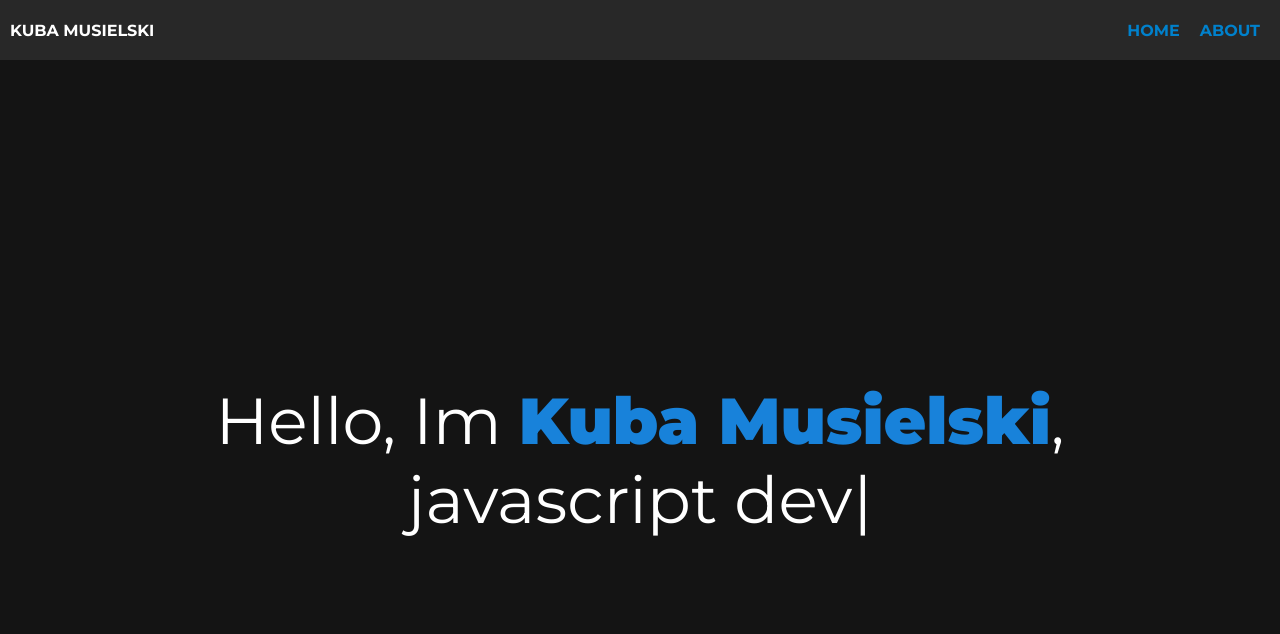
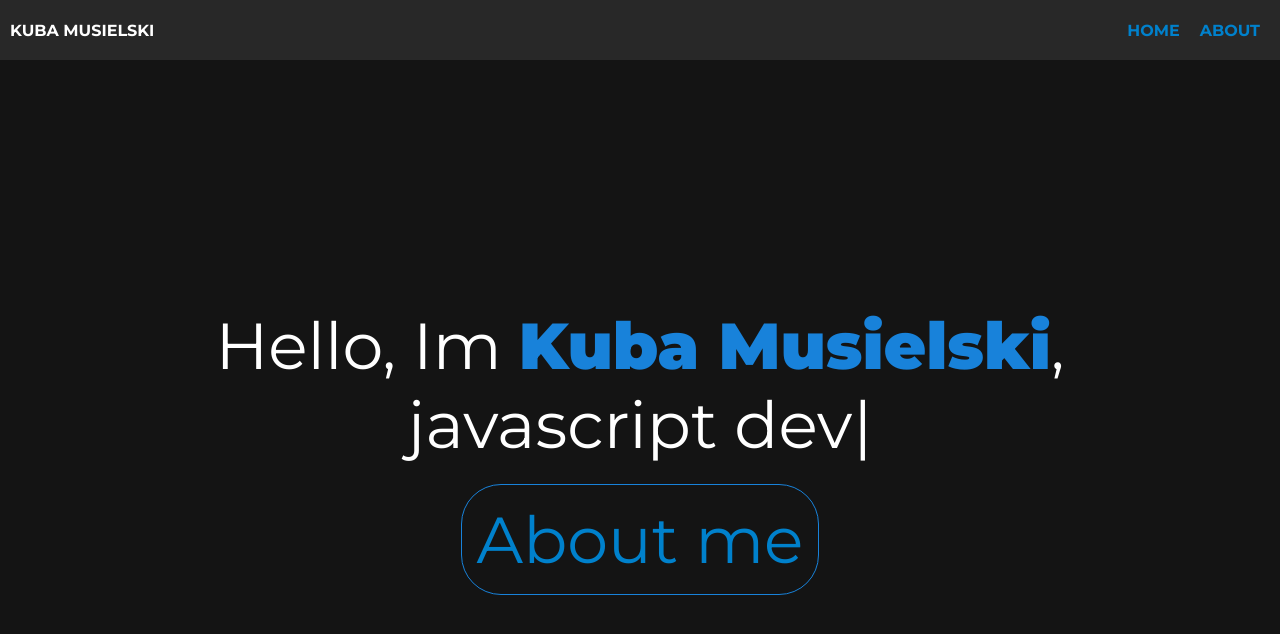
Before and after one commit to KubaZary1/portfolio, a Next.js app: page / in a window 1280 px wide. Shown: the top 634 px of the page. Built offline with nearby package versions, Linux system fonts and the light colour scheme.

Commit message:
about me button

```diff
--- a/components/home/TypewriterSection.module.css
+++ b/components/home/TypewriterSection.module.css
@@ -14,6 +14,22 @@
   font-weight: 1000;
   color: #1882da;
 }
+
+.aboutMeButton {
+  display: inline-block;
+  margin: 20px;
+  border: 1px solid #1882da;
+  text-decoration: none;
+  padding: 15px;
+  border-radius: 40px;
+}
+.aboutMeButton:hover {
+  background-color: #1882da;
+  color: #141414;
+}
+.aboutMeButton:active {
+  transform: translateY(6px);
+}
 @media screen and (max-width: 833px) {
   .landingSectionFirst div {
     font-size: 45px;
--- a/components/home/TypewriterSection.tsx
+++ b/components/home/TypewriterSection.tsx
@@ -1,15 +1,19 @@
 "use client"
 import Typewriter from 'typewriter-effect'
 import styles from './TypewriterSection.module.css'
+import Link from 'next/link'
 export default function TypewriterSection() {
   return (<div className={styles.landingSectionFirst}>
-    <div>Hello, Im <span className={styles.textLandingSpecial}>Kuba Musielski</span>,
+    <div>
+      Hello, Im <span className={styles.textLandingSpecial}>Kuba Musielski</span>,
       <Typewriter
         options={{
           strings: ['javascript developer', 'react developer', 'nextjs developer'],
           autoStart: true,
           loop: true,
         }}
-    /></div>
+      />
+      <Link draggable='false' href='/about' className={styles.aboutMeButton}>About me</Link>
+    </div>
   </div>)
 };
```
Lines whose indentation alone changed are shown as unchanged.
